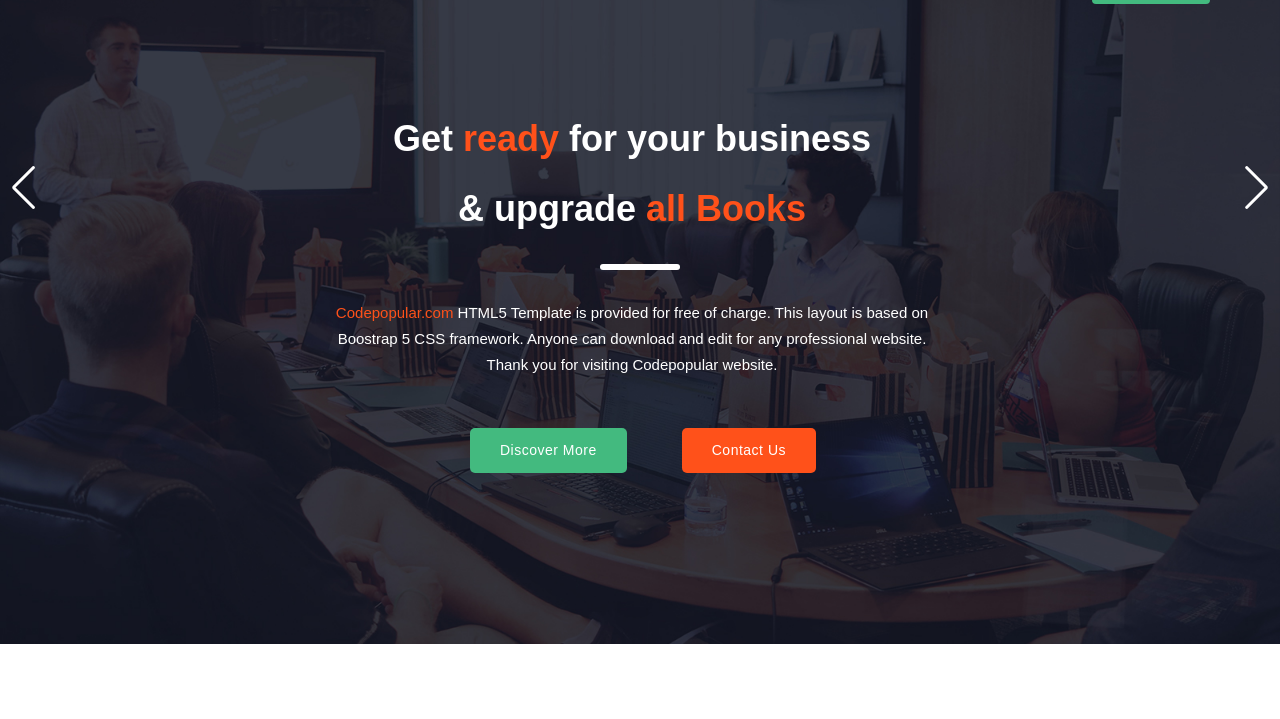
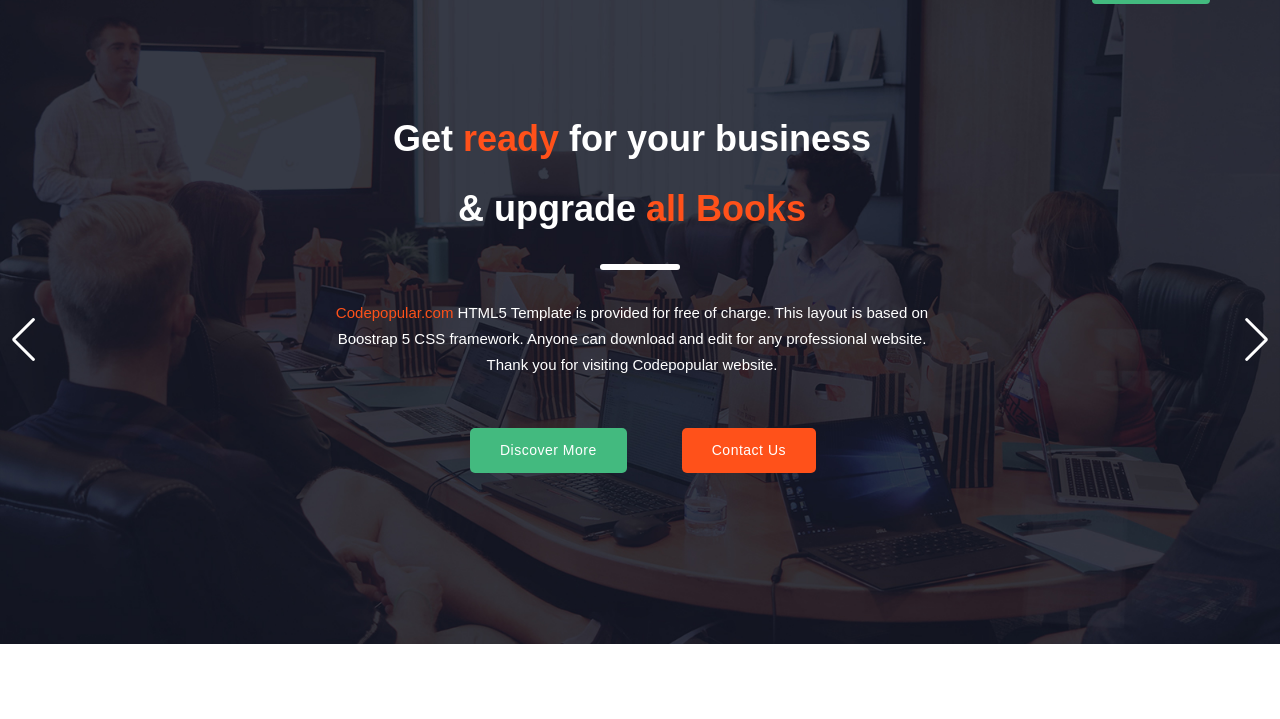
Before and after one commit to Rajuprobd/Bookview-Template, a plain HTML site: page index.html in a window 1280 px wide. Shown: the part 76-795 px from the top of the page. Drawn offline with Linux system fonts and the light colour scheme.

Commit message:
test style

```diff
--- a/css/style.scss
+++ b/css/style.scss
@@ -907,7 +907,7 @@ global styles
 .swiper-button-next,
 .swiper-button-prev {
   color: #fff !important;
-  top: 33% !important;
+  top: 52% !important;
 
 }
 
```
Also changed, not shown: css/style.css, 1 other file.
